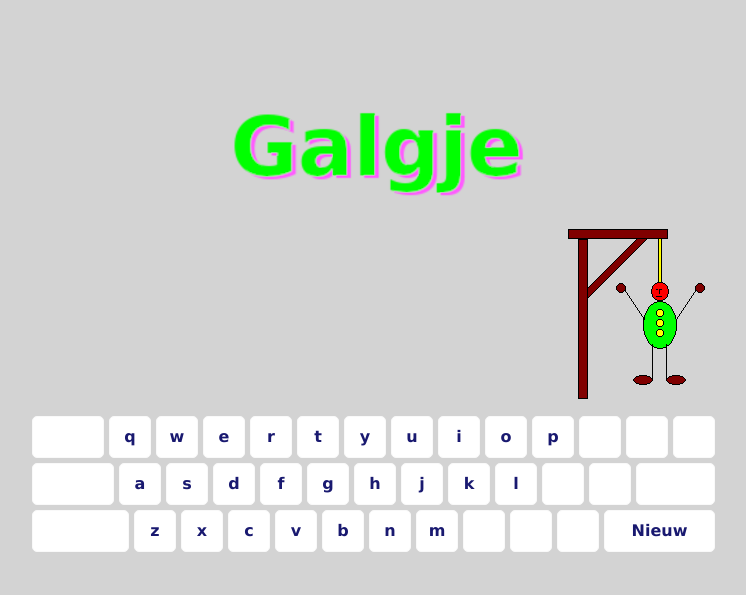
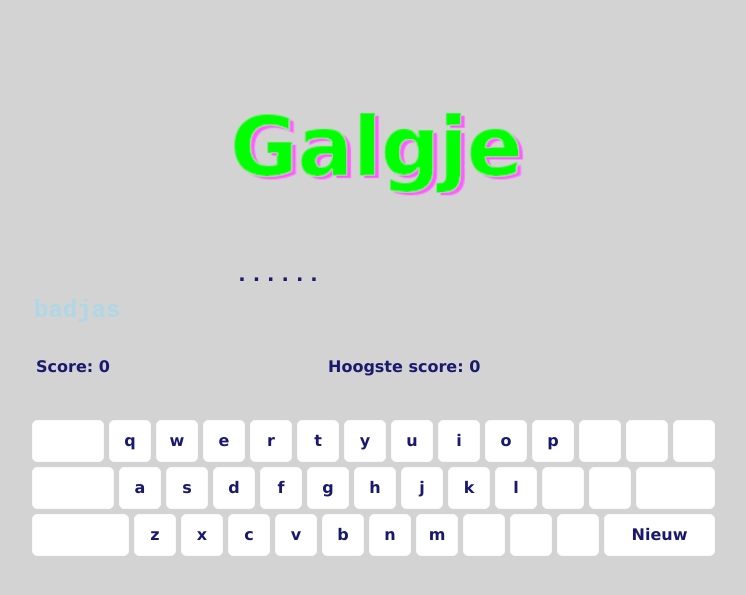
Before and after one commit to AadSchippers/acsgalgje, a Django app: page / in a window 1280 px wide. Shown: the top 595 px of the page, without its empty margins (264-1010 px from the left). Run offline with Django 4.2, Linux system fonts and the light colour scheme.

Commit message:
progress

```diff
--- a/galgje/static/css/acsgalgje.css
+++ b/galgje/static/css/acsgalgje.css
@@ -12,6 +12,35 @@
     margin: 100px auto;
     width: 688px;
     }
+
+    #container .leftpanel {
+        width: 488px;
+    }
+
+    #container .rightpanel {
+        width: 200px;
+    }
+
+    #container .scorepanel {
+        color: midnightblue;
+    }
+
+    #container .guessword {
+        font: 150%/1.5  Courier New;
+        font-weight: 600;
+        text-align: center;
+        color: midnightblue;
+        width: 488px;
+    }
+
+    #container .word {
+        font: 150%/1.5  Courier New;
+        font-weight: 600;
+        color: lightblue;
+        text-align: center;
+        background: midnightblue;
+        width: 488px;
+        }
 
     #keyboard {
     margin: 0;
--- a/galgje/templates/galgje/index.html
+++ b/galgje/templates/galgje/index.html
@@ -14,10 +14,51 @@
     <div align="center">
       <img src={% static 'images/GalgjeHeader.png' %} alt="Helaas pindakaas" width="312" height="111">
     </div>
-    <div align="right">
-      <img src={% static 'images/galgje7.png' %} alt="Helaas pindakaas" width="161" height="191">
-    </div>
+    <table>
+      <tr>
+      <td class="leftpanel">
+        <p textalign="center" class="guessword">{{ guessword }}</p>
+        {% if status > 6 %}
+          <p style="display: block" textalign="center" class="word">{{ word }}</p>
+        {% else %}
+          <p style="display: contents" textalign="center" class="word">{{ word }}</p>
+        {% endif %}
+        <br><br>
+        <table>
+          <tr>
+            <td width="290"><p class="scorepanel" textalign="left">Score: {{score}}</p></td>
+            <td><p textalign="right" class="scorepanel">Hoogste score: {{highscore}}</p></td>
+          </tr>
+        </table>
+      </td>
+      <td class="rightpanel" align="right">
+        {% if status == 0 %}
+          <img src={% static 'images/galgje0.png' %} alt="Wauw, zonder fouten!" width="161" height="191">
+          {% elif status == 1 %}
+          <img src={% static 'images/galgje1.png' %} alt="Zo, dat ging goed!" width="161" height="191">
+          {% elif status == 2 %}
+          <img src={% static 'images/galgje2.png' %} alt="Prima gedaan!" width="161" height="191">
+          {% elif status == 3 %}
+          <img src={% static 'images/galgje3.png' %} alt="Jippie geraden!" width="161" height="191">
+          {% elif status == 4 %}
+          <img src={% static 'images/galgje4.png' %} alt="Het touw hing al klaar!" width="161" height="191">
+          {% elif status == 5 %}
+          <img src={% static 'images/galgje5.png' %} alt="Je kreeg het knap benauwd!" width="161" height="191">
+          {% elif status == 6 %}
+          <img src={% static 'images/galgje6.png' %} alt="Dat ging maar net!" width="161" height="191">
+          {% else %}
+          <img src={% static 'images/galgje7.png' %} alt="Helaas pindakaas." width="161" height="191">
+        {% endif %}
+      </td>
+    </tr>
+    </table>
     <form method="POST" class="galgje-form">
+      <input type='hidden' name="status" value="{{ status }}">
+      <input type='hidden' name="word" value="{{ word }}">
+      <input type='hidden' name="guessword" value="{{ guessword }}">
+      <input type='hidden' name="guessedletters" value="{{ guessedletters }}">
+      <input type='hidden' name="score" value="{{ score }}">
+      <input type='hidden' name="highscore" value="{{ highscore }}">
       {% csrf_token %}
       <ul id="keyboard">
         <li class="tab"></li>
--- a/galgje/views.py
+++ b/galgje/views.py
@@ -1,40 +1,71 @@
 from django.shortcuts import render
+import ast
 
 # Create your views here.
-status = 0
-word = ""
-guessword = ""
-guessedletters = []
 
 
 def index(request):
+    if request.method == 'GET':
+        try:
+            if not guessedletters:
+                gamevars = InitSpel()
+        except UnboundLocalError:
+            gamevars = InitSpel()
+
+        status = gamevars['status']
+        guessword = gamevars['guessword']
+        word = gamevars['word']
+        guessedletters = gamevars['guessedletters']
+        score = gamevars['score']
+        highscore = gamevars['highscore']
+
     if request.method == 'POST':
         letter = request.POST['letter']
+        status = request.POST['status']
+        guessword = request.POST['guessword']
+        word = request.POST['word']
+        guessedletters = ast.literal_eval(request.POST["guessedletters"])
+        score = request.POST['score']
+        highscore = request.POST['highscore']
 
         if letter == 'Nieuw':
-            InitSpel()
+            guessedletters = InitSpel()
         else:
-            RaadWoord(letter)
+            guessedletters = RaadWoord(letter, guessedletters)
 
     return render(
         request,
         "galgje/index.html", {
         'status': status,
         'guessword': guessword,
-        'guessedletters': guessedletters
+        'word': word,
+        'guessedletters': guessedletters,
+        'score': score,
+        'highscore': highscore,
         }
     )
 
 
 def InitSpel():
-    global guessedletters
-    guessedletters = []
-
-    return
+    word = "badjas"
+    guessword = "......"
+    score = 0
+    highscore = 0
 
 
-def RaadWoord(letter):
-    global guessedletters
+    gamevars = {
+        'guessedletters': [],
+        'status': 0,
+        'word': word,
+        'guessword': guessword,
+        'score': score,
+        'highscore': highscore,
+    }
+
+    return gamevars
+
+
+def RaadWoord(letter, guessedletters):
     guessedletters.append(letter)
 
-    return
+    return guessedletters
```
